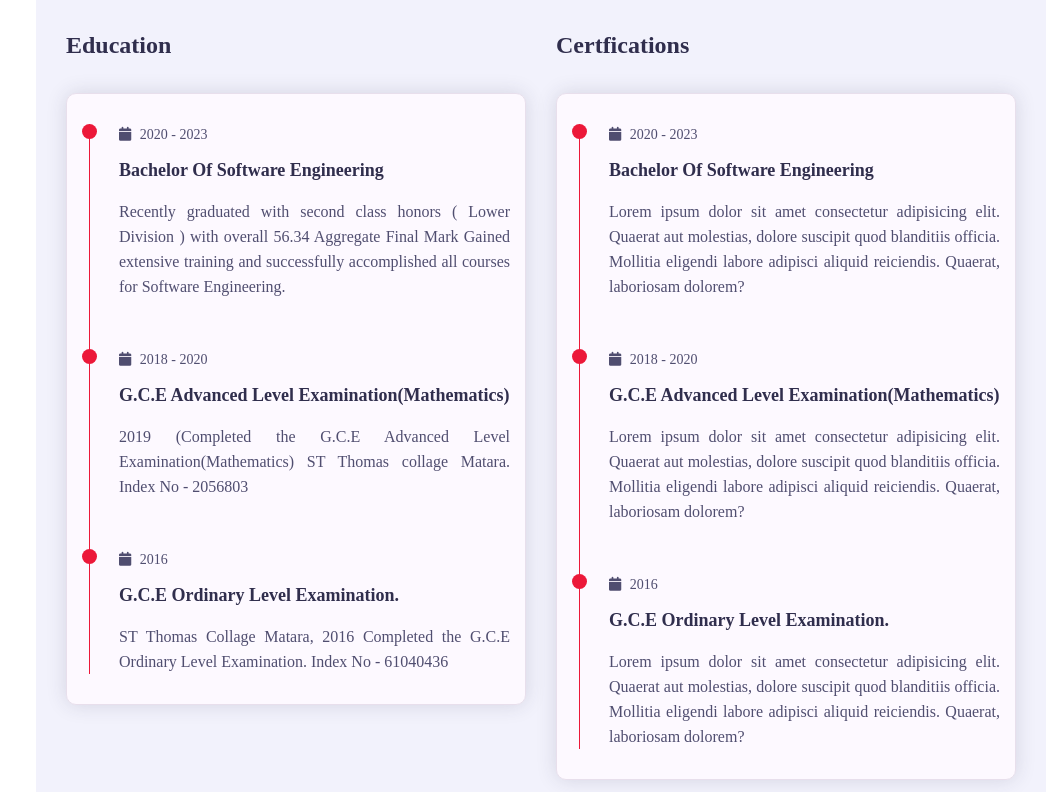
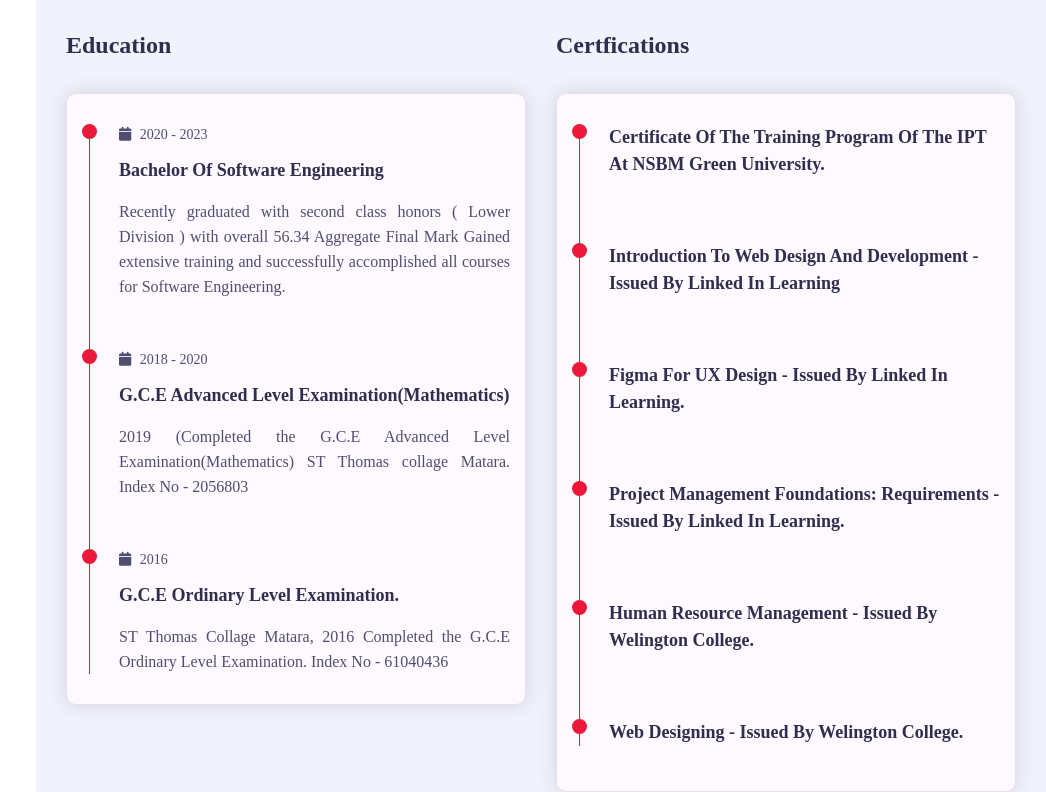
Before and after one commit to msasankaweerarathna/Portfolio-website, a plain HTML site: page index.html in a window 1280 px wide. Shown: the part 1531-2323 px from the top of the page, without its empty margins (234-1280 px from the left). Drawn offline with nearby package versions, Linux system fonts and the light colour scheme; a web font is replaced by a local one.

```diff
--- a/index.html
+++ b/index.html
@@ -216,29 +216,53 @@
                                                 <!-- ==== Timeline item ==== -->
                                                  <div class="timeline-item">
                                                     <div class="circle-dot"></div>
-                                                    <h3 class="timeline-date">
+                                                    <!-- <h3 class="timeline-date">
                                                         <i class="fa fa-calendar"></i> 2020 - 2023
-                                                    </h3>
-                                                    <h4 class="timeline-title">Bachelor of Software Engineering</h4>
-                                                    <p class="timeline-text">Lorem ipsum dolor sit amet consectetur adipisicing elit. Quaerat aut molestias, dolore suscipit quod blanditiis officia. Mollitia eligendi labore adipisci aliquid reiciendis. Quaerat, laboriosam dolorem?</p>
+                                                    </h3> -->
+                                                    <h4 class="timeline-title">Certificate of the training program of the IPT at NSBM Green University.</h4>
+                                                    <!-- <p class="timeline-text">Successfully completed the IPT training program at NSBM Green University. Gained valuable insights and practical experience throughout the course, further enhancing my knowledge in the field.</p> -->
                                                  </div>
 
                                                  <div class="timeline-item">
                                                     <div class="circle-dot"></div>
-                                                    <h3 class="timeline-date">
+                                                    <!-- <h3 class="timeline-date">
                                                         <i class="fa fa-calendar"></i> 2018 - 2020
-                                                    </h3>
-                                                    <h4 class="timeline-title">G.C.E Advanced Level Examination(Mathematics)</h4>
-                                                    <p class="timeline-text">Lorem ipsum dolor sit amet consectetur adipisicing elit. Quaerat aut molestias, dolore suscipit quod blanditiis officia. Mollitia eligendi labore adipisci aliquid reiciendis. Quaerat, laboriosam dolorem?</p>
+                                                    </h3> -->
+                                                    <h4 class="timeline-title">Introduction to web design and development - issued by Linked in Learning</h4>
+                                                    <!-- <p class="timeline-text">Completed the Introduction to Web Design and Development course, issued by LinkedIn Learning. Developed essential skills in modern web technologies, enhancing my ability to create dynamic and responsive websites.</p> -->
                                                  </div>
 
                                                  <div class="timeline-item">
                                                     <div class="circle-dot"></div>
-                                                    <h3 class="timeline-date">
+                                                    <!-- <h3 class="timeline-date">
                                                         <i class="fa fa-calendar"></i> 2016
-                                                    </h3>
-                                                    <h4 class="timeline-title">G.C.E Ordinary Level Examination.</h4>
-                                                    <p class="timeline-text">Lorem ipsum dolor sit amet consectetur adipisicing elit. Quaerat aut molestias, dolore suscipit quod blanditiis officia. Mollitia eligendi labore adipisci aliquid reiciendis. Quaerat, laboriosam dolorem?</p>
+                                                    </h3> -->
+                                                    <h4 class="timeline-title">Figma for UX Design - issued by Linked in Learning.</h4>
+                                                    <!-- <p class="timeline-text">Completed the Figma for UX Design course, issued by LinkedIn Learning. Gained proficiency in designing user experiences with Figma, focusing on creating intuitive, user-centered interfaces and workflows.</p> -->
+                                                 </div>
+                                                 <div class="timeline-item">
+                                                    <div class="circle-dot"></div>
+                                                    <!-- <h3 class="timeline-date">
+                                                        <i class="fa fa-calendar"></i> 2016
+                                                    </h3> -->
+                                                    <h4 class="timeline-title">Project Management Foundations: Requirements - Issued by Linked in Learning.</h4>
+                                                    <!-- <p class="timeline-text">Completed the Project Management Foundations: Requirements course, issued by LinkedIn Learning. Acquired fundamental skills in defining, gathering, and managing project requirements to ensure successful project outcomes.</p> -->
+                                                 </div>
+                                                 <div class="timeline-item">
+                                                    <div class="circle-dot"></div>
+                                                    <!-- <h3 class="timeline-date">
+                                                        <i class="fa fa-calendar"></i> 2016
+                                                    </h3> -->
+                                                    <h4 class="timeline-title">Human Resource Management - Issued by Welington College.</h4>
+                                                    <!-- <p class="timeline-text">Completed the Figma for UX Design course, issued by LinkedIn Learning. Gained proficiency in designing user experiences with Figma, focusing on creating intuitive, user-centered interfaces and workflows.</p> -->
+                                                 </div>
+                                                 <div class="timeline-item">
+                                                    <div class="circle-dot"></div>
+                                                    <!-- <h3 class="timeline-date">
+                                                        <i class="fa fa-calendar"></i> 2016
+                                                    </h3> -->
+                                                    <h4 class="timeline-title">Web Designing - Issued by Welington College.</h4>
+                                                    <!-- <p class="timeline-text">Completed the Figma for UX Design course, issued by LinkedIn Learning. Gained proficiency in designing user experiences with Figma, focusing on creating intuitive, user-centered interfaces and workflows.</p> -->
                                                  </div>
                                             </div>
                                         </div>
```
